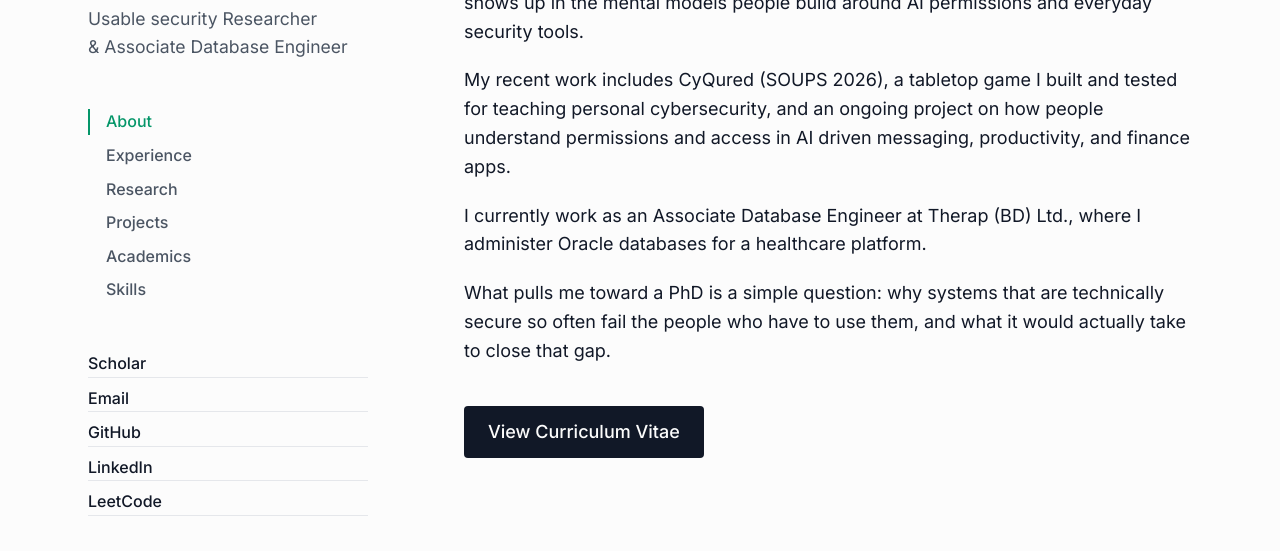
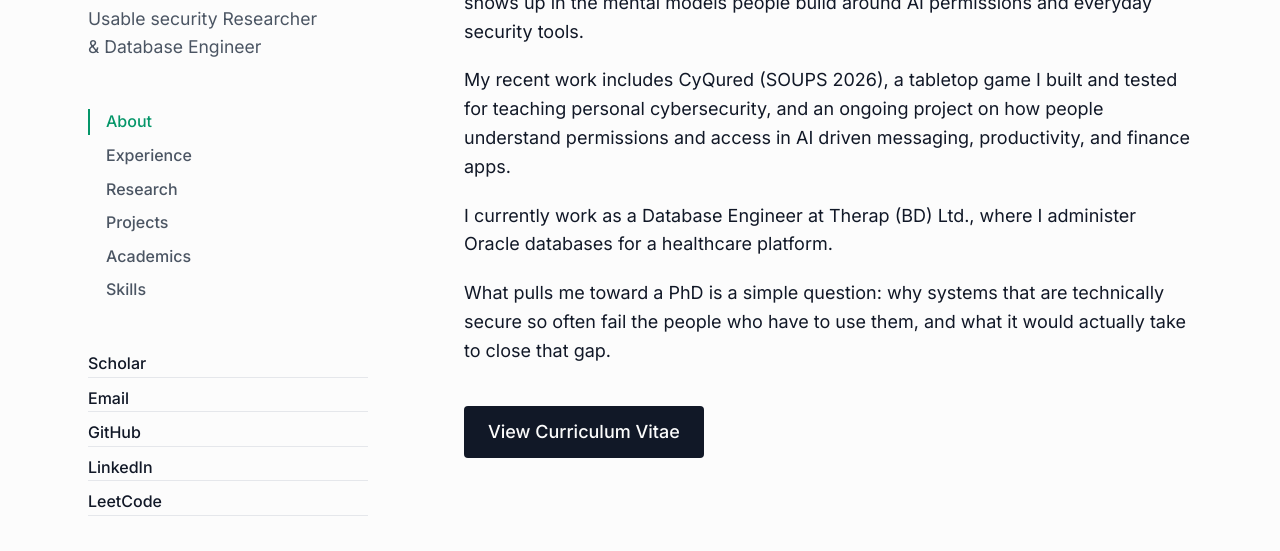
Before and after one commit to Utshodas/utshodas.github.io, a plain HTML site: page index.html in a window 1280 px wide. Shown: the part 242-793 px from the top of the page. Drawn offline with Linux system fonts and the light colour scheme.

Commit message:
Removed associate

```diff
--- a/index.html
+++ b/index.html
@@ -71,7 +71,7 @@
 
             <p class="role">
                 Usable security Researcher<br>
-                & Associate Database Engineer
+                & Database Engineer
             </p>
         </div>
 
@@ -130,7 +130,7 @@
                 </p>
 
                 <p>
-                    I currently work as an Associate Database Engineer at Therap (BD) Ltd., where I administer Oracle databases for a healthcare platform.
+                    I currently work as a Database Engineer at Therap (BD) Ltd., where I administer Oracle databases for a healthcare platform.
                 </p>
 
                 <p>
```
